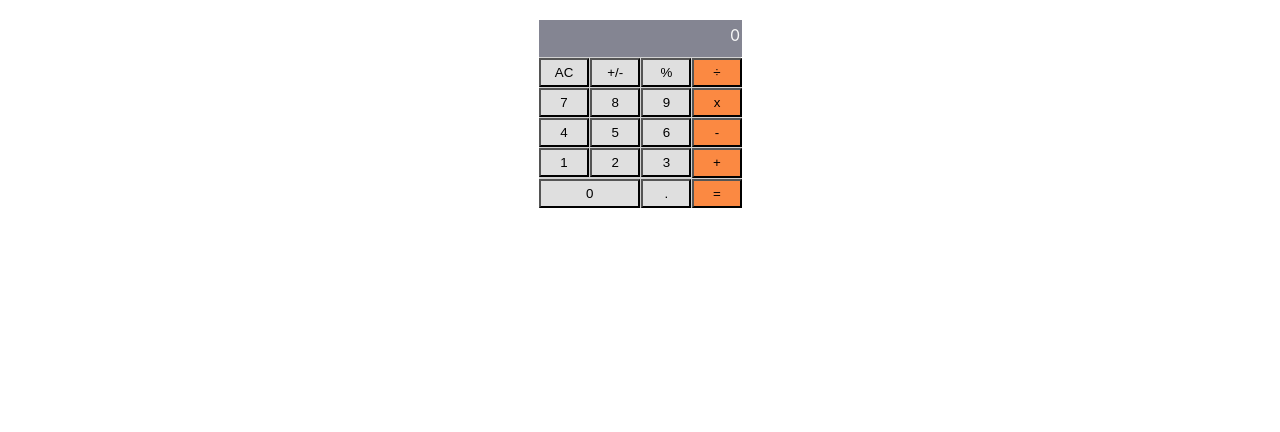
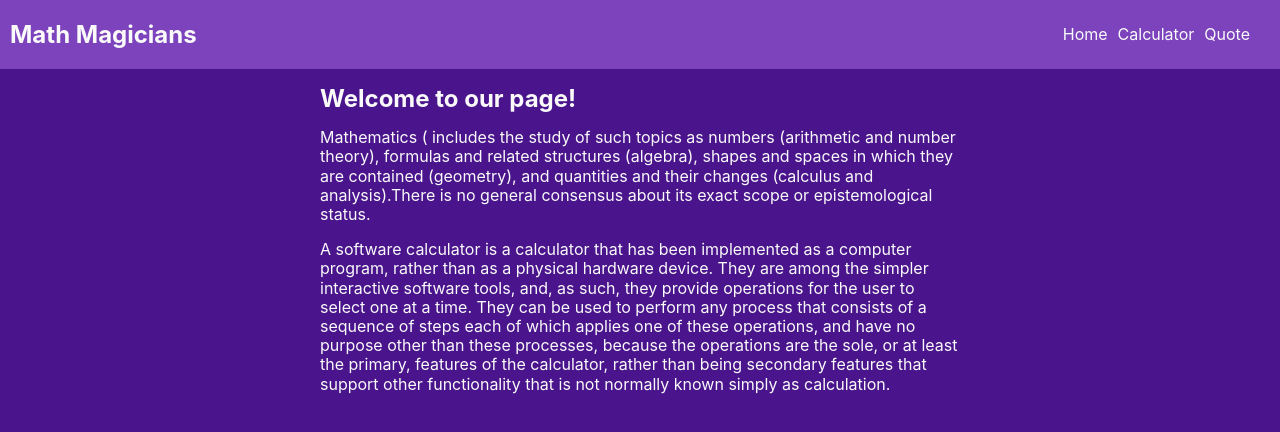
Before and after one commit to Maclenn77/Math-Magicians, a React (Create React App) app: page / in a window 1280 px wide. Shown: the top 432 px of the page. Built offline with nearby package versions, Linux system fonts and the light colour scheme.

Commit message:
Add style

```diff
--- a/package.json
+++ b/package.json
@@ -8,8 +8,11 @@
     "@testing-library/react": "^12.1.2",
     "@testing-library/user-event": "^13.5.0",
     "big.js": "^6.1.1",
+    "bootstrap": "^5.1.3",
     "react": "^17.0.2",
+    "react-bootstrap": "^2.1.1",
     "react-dom": "^17.0.2",
+    "react-router-dom": "^6.2.1",
     "react-scripts": "5.0.0",
     "web-vitals": "^2.1.2"
   },
--- a/src/App.js
+++ b/src/App.js
@@ -1,13 +1,28 @@
 import React from 'react';
-import Calculator from './components/Calculator';
+import {
+  BrowserRouter as Router,
+  Routes,
+  Route,
+} from 'react-router-dom';
+import Calc from './pages/Calculator';
+import Quote from './pages/Quote';
+import Home from './pages/Home';
+import Navbar from './components/Navbar';
 
 class App extends React.Component { // eslint-disable-line
 
   render() {
     return (
-      <div>
-        <Calculator />
-      </div>
+      <Router>
+        <div>
+          <Navbar />
+          <Routes>
+            <Route exact path="/calc" element={<Calc />} />
+            <Route exact path="/" element={<Home />} />
+            <Route exact path="/quote" element={<Quote />} />
+          </Routes>
+        </div>
+      </Router>
     );
   }
 }
--- /dev/null
+++ b/src/components/Navbar.css
@@ -0,0 +1,26 @@
+nav {
+    display: flex;
+    background-color: #7c43bd;
+    padding: 5px;
+}
+
+ul {
+    list-style-type: none;
+    margin: 0 0 0 auto;
+    padding: 20px;
+  }
+
+  li {
+    display: inline;
+
+  }
+
+  nav a {
+    margin: 5px;
+    text-decoration: none;
+    color: #fafafa;
+  }
+
+  li a:hover {
+    text-decoration: underline;
+  }
--- /dev/null
+++ b/src/components/Navbar.js
@@ -0,0 +1,23 @@
+import {
+  Link,
+} from 'react-router-dom';
+import './Navbar.css';
+
+const Navbar = () => (
+  <nav>
+    <h1><Link to="/">Math Magicians</Link></h1>
+    <ul>
+      <li>
+        <Link to="/">Home</Link>
+      </li>
+      <li>
+        <Link to="/calc">Calculator</Link>
+      </li>
+      <li>
+        <Link to="/quote">Quote</Link>
+      </li>
+    </ul>
+  </nav>
+);
+
+export default Navbar;
--- a/src/index.css
+++ b/src/index.css
@@ -14,6 +14,9 @@ body {
     sans-serif;
   -webkit-font-smoothing: antialiased;
   -moz-osx-font-smoothing: grayscale;
+  line-height: 1.2rem;
+  background-color: #4a148c;
+  color: #fafafa;
 }
 
 code {
@@ -26,68 +29,7 @@ code {
     monospace;
 }
 
-.calc-display {
-  grid-area: header;
-  padding: 5px 2px;
-  grid-column-start: 1;
-  grid-column-end: 5;
-  color: #f8f8f8;
-  background-color: #848592;
-  text-align: right;
+section {
+  max-width: 80vh;
+  margin: auto;
 }
-
-.calc-operators {
-  display: grid;
-  gap: 1px;
-  grid-area: sidebar;
-  grid-row-start: 2;
-  background-color: #d2d2d2;
-  text-align: center;
-}
-
-.calc-main {
-  display: grid;
-  gap: 1px;
-  grid-area: main;
-  grid-template-columns: 33% 33% 33%;
-  grid-row-start: 2;
-  background-color: #d2d2d2;
-  text-align: center;
-}
-
-.calc-zero {
-  grid-column-start: 1;
-  grid-column-end: 3;
-  grid-row-start: 6;
-}
-
-.calculator {
-  display: grid;
-  background-color: #d2d2d2;
-  gap: 1px;
-  max-width: 202px;
-  margin: 20px auto;
-  grid-template-columns: repeat(4, 50px);
-  grid-template-rows: repeat(5, 1fr);
-  grid-template-areas:
-    "header header header header"
-    "main main main sidebar"
-    "main main main sidebar"
-    "main main main sidebar"
-    "main main main sidebar";
-}
-
-.btn {
-  background-color: #dfdfdf;
-  padding: 5px;
-}
-
-.btn-point {
-  grid-column-start: 3;
-  grid-row-start: 6;
-}
-
-.btn-operators {
-  padding: 5px;
-  background-color: #fb8942;
-}
--- /dev/null
+++ b/src/pages/Calculator.css
@@ -0,0 +1,65 @@
+.calc-display {
+    grid-area: header;
+    padding: 5px 2px;
+    grid-column-start: 1;
+    grid-column-end: 5;
+    color: #f8f8f8;
+    background-color: #848592;
+    text-align: right;
+  }
+
+  .calc-operators {
+    display: grid;
+    gap: 1px;
+    grid-area: sidebar;
+    grid-row-start: 2;
+    background-color: #d2d2d2;
+    text-align: center;
+  }
+
+  .calc-main {
+    display: grid;
+    gap: 1px;
+    grid-area: main;
+    grid-template-columns: 33% 33% 33%;
+    grid-row-start: 2;
+    background-color: #d2d2d2;
+    text-align: center;
+  }
+
+  .calc-zero {
+    grid-column-start: 1;
+    grid-column-end: 3;
+    grid-row-start: 6;
+  }
+
+  .calculator {
+    display: grid;
+    background-color: #d2d2d2;
+    gap: 1px;
+    max-width: 202px;
+    margin: 20px auto;
+    grid-template-columns: repeat(4, 50px);
+    grid-template-rows: repeat(5, 1fr);
+    grid-template-areas:
+      "header header header header"
+      "main main main sidebar"
+      "main main main sidebar"
+      "main main main sidebar"
+      "main main main sidebar";
+  }
+
+  .btn {
+    background-color: #dfdfdf;
+    padding: 5px;
+  }
+
+  .btn-point {
+    grid-column-start: 3;
+    grid-row-start: 6;
+  }
+
+  .btn-operators {
+    padding: 5px;
+    background-color: #fb8942;
+  }
--- /dev/null
+++ b/src/pages/Calculator.js
@@ -0,0 +1,10 @@
+import Calculator from '../components/Calculator';
+import './Calculator.css';
+
+const Calc = () => (
+  <section>
+    <h2>Let&apos;s do some math!</h2>
+    <Calculator />
+  </section>
+);
+export default Calc;
--- a/src/pages/Home.js
+++ b/src/pages/Home.js
@@ -1,19 +1,28 @@
-import React from "react";
+import React from 'react';
 
 const Home = () => (
-    <section className="home">
-      <main>
+  <section>
     <h2>
       Welcome to our page!
     </h2>
     <p>
-          Lorem ipsum
+      Mathematics ( includes the study of such topics as numbers (arithmetic and number theory),
+      formulas and related structures (algebra), shapes and spaces in which they are contained
+      (geometry), and quantities and their changes (calculus and analysis).There is no general
+      consensus about its exact scope or epistemological status.
     </p>
 
     <p>
-          lorem ipsum
+      A software calculator is a calculator that has been implemented as a computer program,
+      rather than as a physical hardware device. They are among the simpler interactive
+      software tools, and, as such, they provide operations for the user to select one
+      at a time. They can be used to perform any process that consists of a sequence
+      of steps each of which applies one of these operations, and have no purpose other
+      than these processes, because the operations are the sole, or at least
+      the primary, features of the calculator, rather than being secondary
+      features that support other functionality that is not normally known simply
+      as calculation.
     </p>
-      </main>
   </section>
 );
 export default Home;
--- /dev/null
+++ b/src/pages/Quote.css
@@ -0,0 +1,8 @@
+.quote {
+    font-size: large;
+    line-height: 3rem;
+}
+
+span {
+    font-style: italic;
+}
--- a/src/pages/Quote.js
+++ b/src/pages/Quote.js
@@ -1,13 +1,15 @@
 import React from 'react';
+import './Quote.css';
 
 const Quote = () => (
-    <div className='quote'>
-      <p>
-        What is mathematics? It is only a systematic effort of solving puzzles posed by nature.
-        <br />
-        <span>— Shakuntala Devi</span>
-      </p>
-    </div>
-  );
+  <section className="quote">
+    <p>
+      Mathematics knows no races or geographic boundaries;
+      for mathematics, the cultural world is one country.
+      <br />
+      <span>— David Hilbert, German mathematician</span>
+    </p>
+  </section>
+);
 
-  export default Quote;
+export default Quote;
```
Also changed, not shown: 1 other file (tests, documents, lock files or other folders). Lines whose indentation alone changed are shown as unchanged.
